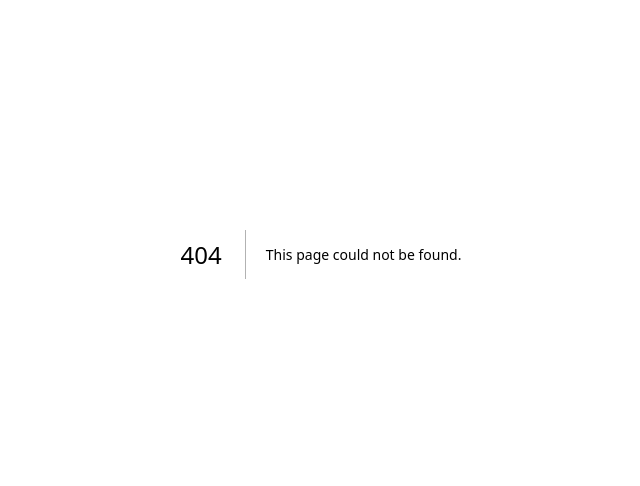
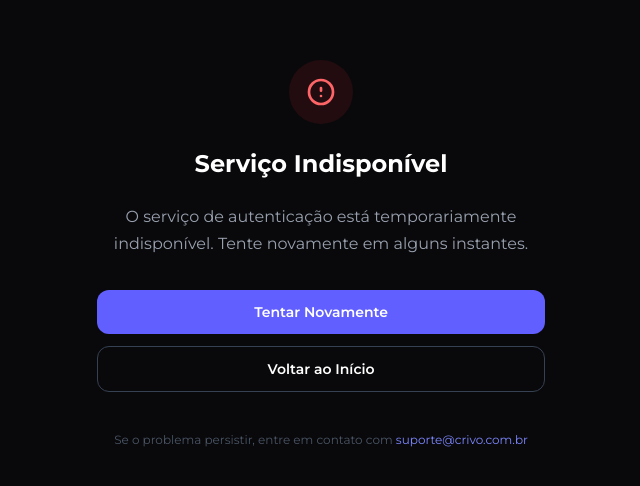
Before and after one commit to geraldobl58/crivo, a Next.js app in the folder apps/crivo-fe/: page /auth/error in a window 1280 px wide. Before the commit this address had no page. Shown: the part 146-632 px from the top of the page, without its empty margins (319-959 px from the left). Built offline with nearby package versions, Linux system fonts and the light colour scheme.

Commit message:
feat: add AuthErrorPage component with error handling and user guidance

```diff
--- /dev/null
+++ b/apps/crivo-fe/src/app/auth/error/page.tsx
@@ -0,0 +1,91 @@
+"use client";
+
+import { useSearchParams } from "next/navigation";
+import { Suspense } from "react";
+
+const ERROR_MESSAGES: Record<string, { title: string; description: string }> = {
+  Configuration: {
+    title: "Erro de Configuração",
+    description:
+      "Há um problema na configuração do servidor de autenticação. Entre em contato com o suporte.",
+  },
+  AccessDenied: {
+    title: "Acesso Negado",
+    description: "Você não tem permissão para acessar este recurso.",
+  },
+  Verification: {
+    title: "Erro de Verificação",
+    description:
+      "O link de verificação expirou ou já foi utilizado. Tente novamente.",
+  },
+  Default: {
+    title: "Serviço Indisponível",
+    description:
+      "O serviço de autenticação está temporariamente indisponível. Tente novamente em alguns instantes.",
+  },
+};
+
+function AuthErrorContent() {
+  const searchParams = useSearchParams();
+  const errorType = searchParams.get("error") ?? "Default";
+  const { title, description } =
+    ERROR_MESSAGES[errorType] ?? ERROR_MESSAGES.Default;
+
+  return (
+    <div className="min-h-screen flex items-center justify-center bg-[#09090b] px-4">
+      <div className="max-w-md w-full text-center space-y-6">
+        <div className="mx-auto w-16 h-16 rounded-full bg-red-500/10 flex items-center justify-center">
+          <svg
+            className="w-8 h-8 text-red-400"
+            fill="none"
+            viewBox="0 0 24 24"
+            stroke="currentColor"
+            strokeWidth={2}
+          >
+            <path
+              strokeLinecap="round"
+              strokeLinejoin="round"
+              d="M12 9v2m0 4h.01M21 12a9 9 0 11-18 0 9 9 0 0118 0z"
+            />
+          </svg>
+        </div>
+
+        <h1 className="text-2xl font-bold text-white">{title}</h1>
+        <p className="text-gray-400 leading-relaxed">{description}</p>
+
+        <div className="flex flex-col gap-3 pt-2">
+          <a
+            href="/api/auth/signin"
+            className="inline-flex items-center justify-center px-6 py-3 rounded-lg bg-indigo-500 hover:bg-indigo-400 text-white font-semibold text-sm transition-colors"
+          >
+            Tentar Novamente
+          </a>
+          <a
+            href="/"
+            className="inline-flex items-center justify-center px-6 py-3 rounded-lg border border-gray-700 hover:bg-gray-800 text-white font-semibold text-sm transition-colors"
+          >
+            Voltar ao Início
+          </a>
+        </div>
+
+        <p className="text-xs text-gray-600 pt-4">
+          Se o problema persistir, entre em contato com{" "}
+          <a
+            href="mailto:suporte@crivo.com.br"
+            className="text-indigo-400 hover:underline"
+          >
+            suporte@crivo.com.br
+          </a>
+        </p>
+      </div>
+    </div>
+  );
+}
+
+export default function AuthErrorPage() {
+  return (
+    <Suspense>
+      <AuthErrorContent />
+    </Suspense>
+  );
+}
```
